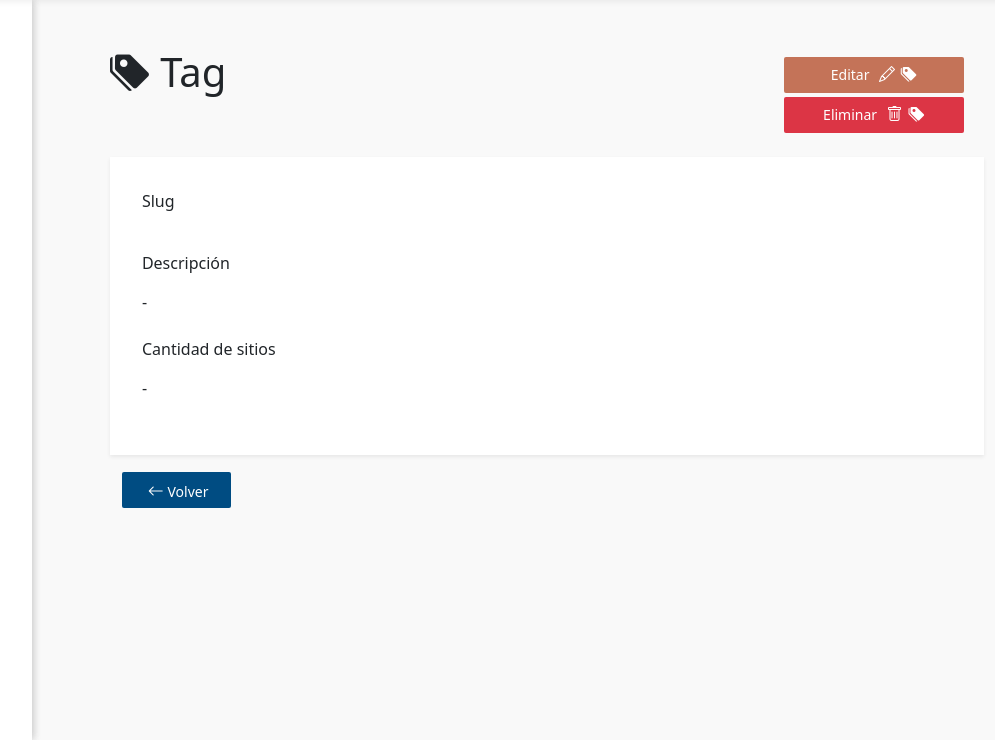
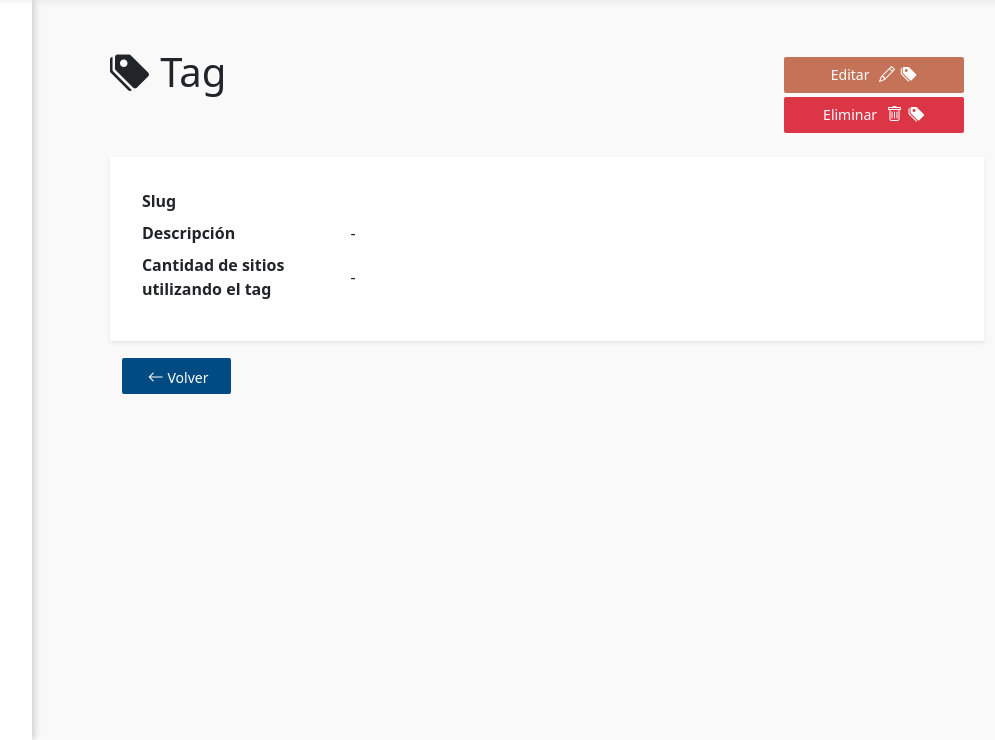
Before and after one commit to lucas-dilorenzo/Proyecto-de-software, a Flask app: template admin/src/web/templates/historicalSites/tags/showTag.html in a window 1280 px wide. Shown: the part 60-800 px from the top of the page, without its empty margins (218-1213 px from the left). Run offline with Flask 3, Linux system fonts and the light colour scheme; the template is opened without the code that fills it, so the values that code supplies are empty; some libraries are stand-ins or nearby versions.

Commit message:
Cambios visuales para mayor proligidad

```diff
--- a/admin/src/web/controllers/tags_controller.py
+++ b/admin/src/web/controllers/tags_controller.py
@@ -18,7 +18,7 @@ def bp_guard():
 def list_tags():
     busqueda = request.args.get("stringBusqueda", "", type=str)
     page = request.args.get("page", 1, type=int)
-    per_page = 5
+    per_page = 25
 
     # Solo llama a la capa de servicios
     tags_paginated = get_tags_paginated(busqueda, page, per_page)
--- a/admin/src/web/templates/historicalSites/list_sites.html
+++ b/admin/src/web/templates/historicalSites/list_sites.html
@@ -119,7 +119,8 @@
           <td>{{ site.name }}</td>
           <td>{{ site.city }}</td>
           <td>{{ site.province }}</td>
-          <td>{{ site.conservation_status }}</td>
+          <!-- <td>{{ site.conservation_status }}</td> -->
+          <td style="max-width:300px; white-space:nowrap; overflow:hidden; text-overflow:ellipsis;" title="{{ site.conservation_status }}">{{ site.conservation_status }}</td>
           <td>
             {% if site.visibility %}
               Sí
--- a/admin/src/web/templates/historicalSites/tags/showTag.html
+++ b/admin/src/web/templates/historicalSites/tags/showTag.html
@@ -20,19 +20,19 @@
 {% block body %}
     <div class="card shadow-sm border-0 rounded-0 bg-white">
         <div class="card-body">
-            <div class="mb-3">
-                <label class="form-label">Slug</label>
-                <div class="form-control-plaintext">{{ tag.slug }}</div>
+            <div class="row mb-2 align-items-center">
+                <div class="col-3 fw-bold">Slug</div>
+                <div class="col-9">{{ tag.slug }}</div>
             </div>
 
-            <div class="mb-3">
-                <label class="form-label">Descripción</label>
-                <div class="form-control-plaintext">{{ tag.description or '-' }}</div>
+            <div class="row mb-2 align-items-center">
+                <div class="col-3 fw-bold">Descripción</div>
+                <div class="col-9">{{ tag.description or '-' }}</div>
             </div>
 
-            <div class="mb-3">
-                <label class="form-label">Cantidad de sitios</label>
-                <div class="form-control-plaintext">{{ tag.sites|length if tag.sites is defined else '-' }}</div>
+            <div class="row mb-2 align-items-center">
+                <div class="col-3 fw-bold">Cantidad de sitios utilizando el tag</div>
+                <div class="col-9">{{ tag.sites|length if tag.sites is defined else '-' }}</div>
             </div>
 
         </div>
```
Also changed, not shown: admin/src/core/historicalSites/site_history.py (added, +18 -0 lines).
